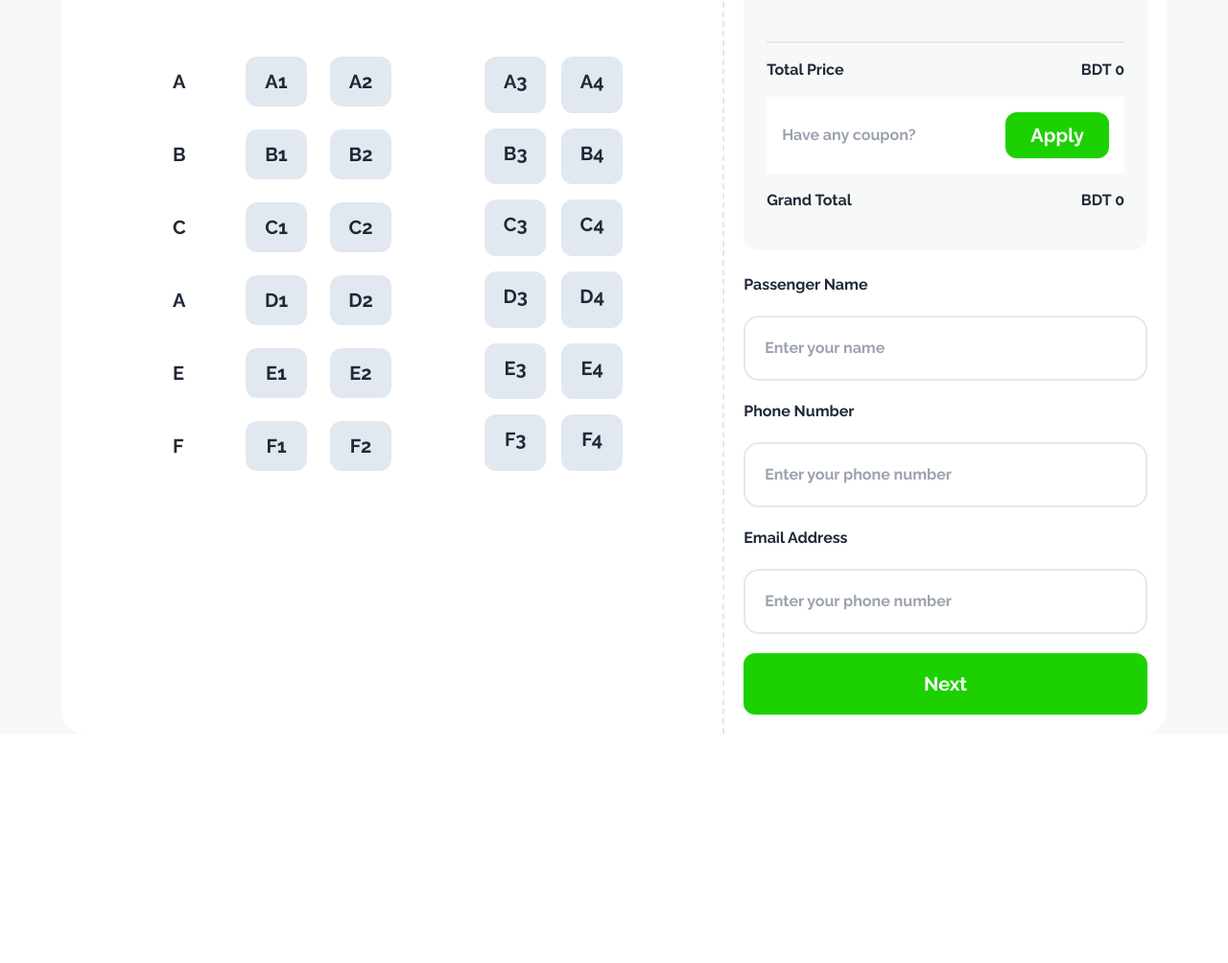
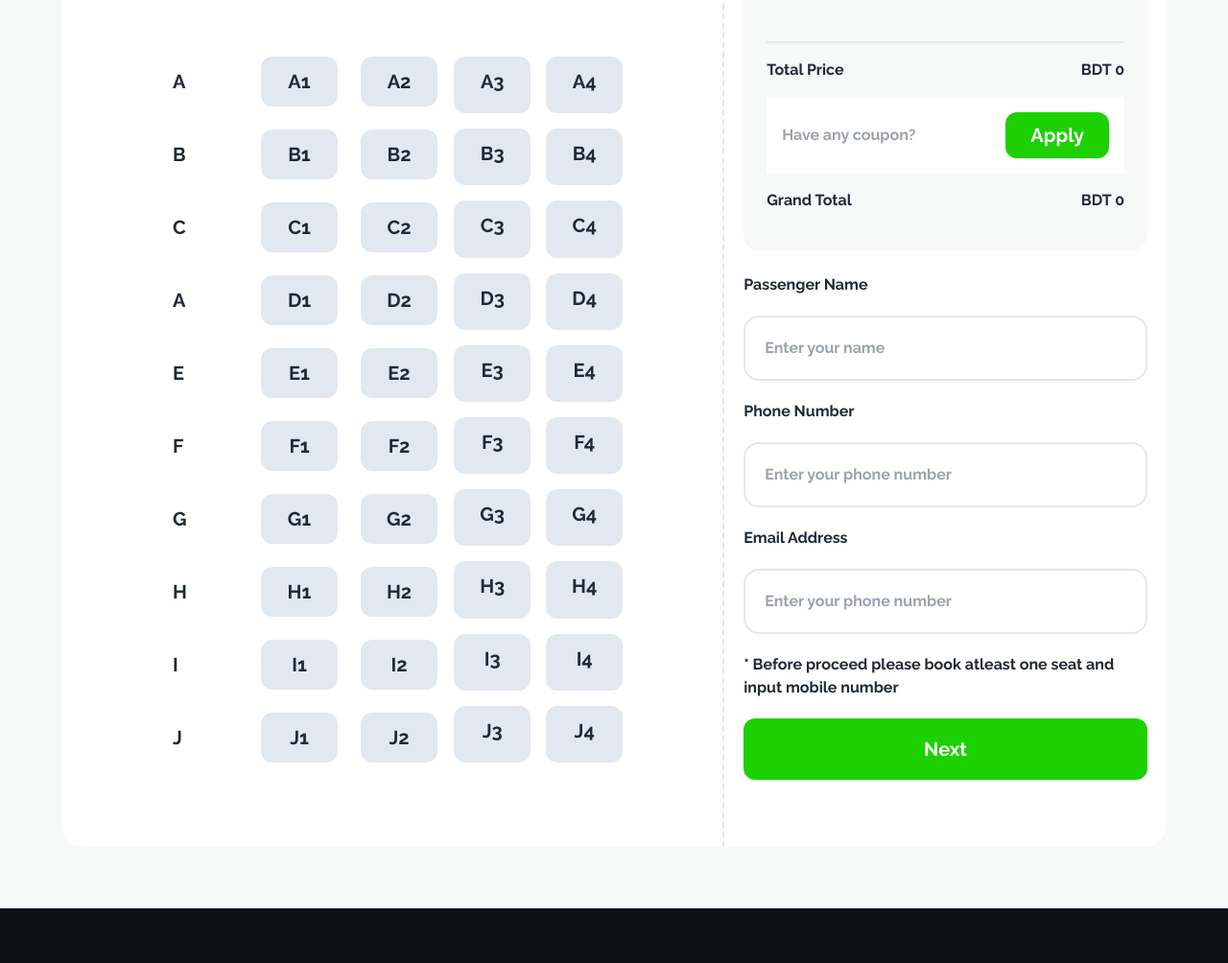
Before and after one commit to jihanur1990/e-ticket, a plain HTML site: page index.html in a window 1280 px wide. Shown: the part 2163-3167 px from the top of the page at 96% size. Before the commit the page ends 2928 px from the top, so only its background shows below. Drawn offline with nearby package versions, Linux system fonts and the light colour scheme.

Commit message:
till footer complete

```diff
--- a/index.html
+++ b/index.html
@@ -195,7 +195,7 @@
       <button type="button" class=" btn btn-secondary">See All Offers</button>
     </div>
     <!--------------------------- Bus Schedule & Buy Ticket--------------------------->
-    <div class="w-[100%] mx-auto mt-28 text-center buy-ticket">
+    <div class="w-[100%] mx-auto mt-28 text-center buy-ticket pb-16">
       <div class="w-[90%] max-w-[1280px] mx-auto mt-28 text-center">
         <h1 class="text-4xl font-extrabold mb-4">J.S Paribahan</h1>
         <p class="text-lg">Yes, you can run unit tests and view the results directly within the app. <Br> The integrated testing features allow for a streamlined .</p>
@@ -258,109 +258,177 @@
           <div class="seat-plane flex justify-between p-10 lg:p-16">
             <!----------------Left Col------------->
             <div class="left-col grid grid-cols-3 gap-4 lg:gap-6">
-              <div class="w-[50px] p-3 rounded-xl">
+              <div class="w-[80px] p-3 rounded-xl">
                 <h2 class="text-xl font-bold">A</h2>
               </div>
-              <div class="seat bg-slate-200 w-[50px] py-3 px-8 rounded-xl flex justify-center">
+              <div class="seat bg-slate-200 w-[80px] py-3 px-8 rounded-xl flex justify-center">
                 <h2 class="text-xl font-bold">A1</h2>
               </div>
-              <div class="seat bg-slate-200 w-[50px] py-3 px-8 rounded-xl flex justify-center">
+              <div class="seat bg-slate-200 w-[80px] py-3 px-8 rounded-xl flex justify-center">
                 <h2 class="text-xl font-bold">A2</h2>
               </div>
               <!------------------------Row B--------------------->
-              <div class="w-[50px] p-3 rounded-xl">
+              <div class="w-[80px] p-3 rounded-xl">
                 <h2 class="text-xl font-bold">B</h2>
               </div>
-              <div class="seat bg-slate-200 w-[50px] py-3 px-8 rounded-xl flex justify-center">
+              <div class="seat bg-slate-200 w-[80px] py-3 px-8 rounded-xl flex justify-center">
                 <h2 class="text-xl font-bold">B1</h2>
               </div>
-              <div class="seat bg-slate-200 w-[50px] py-3 px-8 rounded-xl flex justify-center">
+              <div class="seat bg-slate-200 w-[80px] py-3 px-8 rounded-xl flex justify-center">
                 <h2 class="text-xl font-bold">B2</h2>
               </div>
               <!------------------------Row C--------------------->
-              <div class="w-[50px] p-3 rounded-xl">
+              <div class="w-[80px] p-3 rounded-xl">
                 <h2 class="text-xl font-bold">C</h2>
               </div>
-              <div class="seat bg-slate-200 w-[50px] py-3 px-8 rounded-xl flex justify-center">
+              <div class="seat bg-slate-200 w-[80px] py-3 px-8 rounded-xl flex justify-center">
                 <h2 class="text-xl font-bold">C1</h2>
               </div>
-              <div class="seat bg-slate-200 w-[50px] py-3 px-8 rounded-xl flex justify-center">
+              <div class="seat bg-slate-200 w-[80px] py-3 px-8 rounded-xl flex justify-center">
                 <h2 class="text-xl font-bold">C2</h2>
               </div>
               <!------------------------Row D--------------------->
-              <div class="w-[50px] p-3 rounded-xl">
+              <div class="w-[80px] p-3 rounded-xl">
                 <h2 class="text-xl font-bold">A</h2>
               </div>
-              <div class="seat bg-slate-200 w-[50px] py-3 px-8 rounded-xl flex justify-center">
+              <div class="seat bg-slate-200 w-[80px] py-3 px-8 rounded-xl flex justify-center">
                 <h2 class="text-xl font-bold">D1</h2>
               </div>
-              <div class="seat bg-slate-200 w-[50px] py-3 px-8 rounded-xl flex justify-center">
+              <div class="seat bg-slate-200 w-[80px] py-3 px-8 rounded-xl flex justify-center">
                 <h2 class="text-xl font-bold">D2</h2>
               </div>
               <!------------------------Row E--------------------->
-              <div class="w-[50px] p-3 rounded-xl">
+              <div class="w-[80px] p-3 rounded-xl">
                 <h2 class="text-xl font-bold">E</h2>
               </div>
-              <div class="seat bg-slate-200 w-[50px] py-3 px-8 rounded-xl flex justify-center">
+              <div class="seat bg-slate-200 w-[80px] py-3 px-8 rounded-xl flex justify-center">
                 <h2 class="text-xl font-bold">E1</h2>
               </div>
-              <div class="seat bg-slate-200 w-[50px] py-3 px-8 rounded-xl flex justify-center">
+              <div class="seat bg-slate-200 w-[80px] py-3 px-8 rounded-xl flex justify-center">
                 <h2 class="text-xl font-bold">E2</h2>
               </div>
               <!------------------------Row F--------------------->
-              <div class="w-[50px] p-3 rounded-xl">
+              <div class="w-[80px] p-3 rounded-xl">
                 <h2 class="text-xl font-bold">F</h2>
               </div>
-              <div class="seat bg-slate-200 w-[50px] py-3 px-8 rounded-xl flex justify-center">
+              <div class="seat bg-slate-200 w-[80px] py-3 px-8 rounded-xl flex justify-center">
                 <h2 class="text-xl font-bold">F1</h2>
               </div>
-              <div class="seat bg-slate-200 w-[50px] py-3 px-8 rounded-xl flex justify-center">
+              <div class="seat bg-slate-200 w-[80px] py-3 px-8 rounded-xl flex justify-center">
                 <h2 class="text-xl font-bold">F2</h2>
+              </div>
+              <!------------------------Row G--------------------->
+              <div class="w-[80px] p-3 rounded-xl">
+                <h2 class="text-xl font-bold">G</h2>
+              </div>
+              <div class="seat bg-slate-200 w-[80px] py-3 px-8 rounded-xl flex justify-center">
+                <h2 class="text-xl font-bold">G1</h2>
+              </div>
+              <div class="seat bg-slate-200 w-[80px] py-3 px-8 rounded-xl flex justify-center">
+                <h2 class="text-xl font-bold">G2</h2>
+              </div>
+              <!------------------------Row H--------------------->
+              <div class="w-[80px] p-3 rounded-xl">
+                <h2 class="text-xl font-bold">H</h2>
+              </div>
+              <div class="seat bg-slate-200 w-[80px] py-3 px-8 rounded-xl flex justify-center">
+                <h2 class="text-xl font-bold">H1</h2>
+              </div>
+              <div class="seat bg-slate-200 w-[80px] py-3 px-8 rounded-xl flex justify-center">
+                <h2 class="text-xl font-bold">H2</h2>
+              </div>
+              <!------------------------Row I--------------------->
+              <div class="w-[80px] p-3 rounded-xl">
+                <h2 class="text-xl font-bold">I</h2>
+              </div>
+              <div class="seat bg-slate-200 w-[80px] py-3 px-8 rounded-xl flex justify-center">
+                <h2 class="text-xl font-bold">I1</h2>
+              </div>
+              <div class="seat bg-slate-200 w-[80px] py-3 px-8 rounded-xl flex justify-center">
+                <h2 class="text-xl font-bold">I2</h2>
+              </div>
+              <!------------------------Row J--------------------->
+              <div class="w-[80px] p-3 rounded-xl">
+                <h2 class="text-xl font-bold">J</h2>
+              </div>
+              <div class="seat bg-slate-200 w-[80px] py-3 px-8 rounded-xl flex justify-center">
+                <h2 class="text-xl font-bold">J1</h2>
+              </div>
+              <div class="seat bg-slate-200 w-[80px] py-3 px-8 rounded-xl flex justify-center">
+                <h2 class="text-xl font-bold">J2</h2>
               </div>
             </div>
             <!----------------right Col------------->
 
             <div class="right-col grid grid-cols-2 gap-4">
-              <div class="seat bg-slate-200 w-[50px] py-3 px-8 rounded-xl flex justify-center">
+              <div class="seat bg-slate-200 w-[80px] py-3 px-8 rounded-xl flex justify-center">
                 <h2 class="text-xl font-bold">A3</h2>
               </div>
-              <div class="seat bg-slate-200 w-[50px] py-3 px-8 rounded-xl flex justify-center">
+              <div class="seat bg-slate-200 w-[80px] py-3 px-8 rounded-xl flex justify-center">
                 <h2 class="text-xl font-bold">A4</h2>
               </div>
               <!------------------------Row B--------------------->
-              <div class="seat bg-slate-200 w-[50px] py-3 px-8 rounded-xl flex justify-center">
+              <div class="seat bg-slate-200 w-[80px] py-3 px-8 rounded-xl flex justify-center">
                 <h2 class="text-xl font-bold">B3</h2>
               </div>
-              <div class="seat bg-slate-200 w-[50px] py-3 px-8 rounded-xl flex justify-center">
+              <div class="seat bg-slate-200 w-[80px] py-3 px-8 rounded-xl flex justify-center">
                 <h2 class="text-xl font-bold">B4</h2>
               </div>
               <!------------------------Row C--------------------->
-              <div class="seat bg-slate-200 w-[50px] py-3 px-8 rounded-xl flex justify-center">
+              <div class="seat bg-slate-200 w-[80px] py-3 px-8 rounded-xl flex justify-center">
                 <h2 class="text-xl font-bold">C3</h2>
               </div>
-              <div class="seat bg-slate-200 w-[50px] py-3 px-8 rounded-xl flex justify-center">
+              <div class="seat bg-slate-200 w-[80px] py-3 px-8 rounded-xl flex justify-center">
                 <h2 class="text-xl font-bold">C4</h2>
               </div>
               <!------------------------Row D--------------------->
-              <div class="seat bg-slate-200 w-[50px] py-3 px-8 rounded-xl flex justify-center">
+              <div class="seat bg-slate-200 w-[80px] py-3 px-8 rounded-xl flex justify-center">
                 <h2 class="text-xl font-bold">D3</h2>
               </div>
-              <div class="seat bg-slate-200 w-[50px] py-3 px-8 rounded-xl flex justify-center">
+              <div class="seat bg-slate-200 w-[80px] py-3 px-8 rounded-xl flex justify-center">
                 <h2 class="text-xl font-bold">D4</h2>
               </div>
               <!------------------------Row E--------------------->
-              <div class="seat bg-slate-200 w-[50px] py-3 px-8 rounded-xl flex justify-center">
+              <div class="seat bg-slate-200 w-[80px] py-3 px-8 rounded-xl flex justify-center">
                 <h2 class="text-xl font-bold">E3</h2>
               </div>
-              <div class="seat bg-slate-200 w-[50px] py-3 px-8 rounded-xl flex justify-center">
+              <div class="seat bg-slate-200 w-[80px] py-3 px-8 rounded-xl flex justify-center">
                 <h2 class="text-xl font-bold">E4</h2>
               </div>
               <!------------------------Row F--------------------->
-              <div class="seat bg-slate-200 w-[50px] py-3 px-8 rounded-xl flex justify-center">
+              <div class="seat bg-slate-200 w-[80px] py-3 px-8 rounded-xl flex justify-center">
                 <h2 class="text-xl font-bold">F3</h2>
               </div>
-              <div class="seat bg-slate-200 w-[50px] py-3 px-8 rounded-xl flex justify-center">
+              <div class="seat bg-slate-200 w-[80px] py-3 px-8 rounded-xl flex justify-center">
                 <h2 class="text-xl font-bold">F4</h2>
+              </div>
+              <!------------------------Row G--------------------->
+              <div class="seat bg-slate-200 w-[80px] py-3 px-8 rounded-xl flex justify-center">
+                <h2 class="text-xl font-bold">G3</h2>
+              </div>
+              <div class="seat bg-slate-200 w-[80px] py-3 px-8 rounded-xl flex justify-center">
+                <h2 class="text-xl font-bold">G4</h2>
+              </div>
+              <!------------------------Row H--------------------->
+              <div class="seat bg-slate-200 w-[80px] py-3 px-8 rounded-xl flex justify-center">
+                <h2 class="text-xl font-bold">H3</h2>
+              </div>
+              <div class="seat bg-slate-200 w-[80px] py-3 px-8 rounded-xl flex justify-center">
+                <h2 class="text-xl font-bold">H4</h2>
+              </div>
+              <!------------------------Row I--------------------->
+              <div class="seat bg-slate-200 w-[80px] py-3 px-8 rounded-xl flex justify-center">
+                <h2 class="text-xl font-bold">I3</h2>
+              </div>
+              <div class="seat bg-slate-200 w-[80px] py-3 px-8 rounded-xl flex justify-center">
+                <h2 class="text-xl font-bold">I4</h2>
+              </div>
+              <!------------------------Row J--------------------->
+              <div class="seat bg-slate-200 w-[80px] py-3 px-8 rounded-xl flex justify-center">
+                <h2 class="text-xl font-bold">J3</h2>
+              </div>
+              <div class="seat bg-slate-200 w-[80px] py-3 px-8 rounded-xl flex justify-center">
+                <h2 class="text-xl font-bold">J4</h2>
               </div>
             </div>
 
@@ -398,9 +466,10 @@
             <label for="name">Passenger Name</label>
             <input type="text" id="name" name="name" placeholder="Enter your name" class="py-5 border-2 rounded-2xl pl-5">
             <label for="number">Phone Number</label>
-            <input type="number" name="number" id="p-number" placeholder="Enter your phone number" class="py-5 border-2 rounded-2xl pl-5">
+            <input type="tel" name="number" id="p-number" placeholder="Enter your phone number" class="py-5 border-2 rounded-2xl pl-5">
             <label for="email">Email Address</label>
             <input type="email" name="email" id="email" placeholder="Enter your phone number" class="py-5 border-2 rounded-2xl pl-5">
+            <p>* Before proceed please book atleast one seat and input mobile number</p>
             <button class="btn btn-primary w-full text-center h-16 text-white" id="next-btn">Next</button>
           </div>
         </div>
@@ -423,7 +492,38 @@
         </div>
      </dialog>
  </main>
-  <footer>
+  <footer class="w-full bg-[#101018] py-16">
+    <div class="w-[90%] max-w-[1280px] mx-auto text-white flex flex-row justify-between mb-6">
+      <div class="space-y-5">
+        <h1 class="text-4xl font-extrabold text-white">E-Ticket</h1>
+        <p class="text-white opacity-60 text-xl">E-ticket is a disital plateform to make <br> your daily commuting better</p>
+      </div>
+      <div>
+        <p class="text-2xl font-bold"> Download our app</p>
+        <div class="flex flex-row mt-4 p-3 border-2 border-white rounded-xl items-center">
+          <div class="mr-4">
+            <img src="./images/playstore.png" alt="">
+          </div>
+          <div>
+            <p class="font-bold text-[14px]">GET IT ON</p>
+            <h2 class="font-extrabold text-2xl">GOOGLE PLAY</h2>
+          </div>
+        </div>
+      </div>
+    </div>
+    <div class="w-[90%] max-w-[1280px] mx-auto text-white">
+      <hr>
+    </div>
+    <div class="w-[90%] max-w-[1280px] mx-auto text-white flex flex-row justify-between mt-6">
+      <div>
+        <p>@All right reserved, E-ticket limited 2024</p>
+      </div>
+      <div class="flex flex-row gap-6 font-bold">
+        <p>Terms & conditions</p>
+        <p>Return & refund Policy</p>
+        <p>Privacy Policy</p>
+      </div>
+    </div>
 
   </footer>
   <script src="index.js"></script>
```
Also changed, not shown: index.js (+4 -3 lines).
